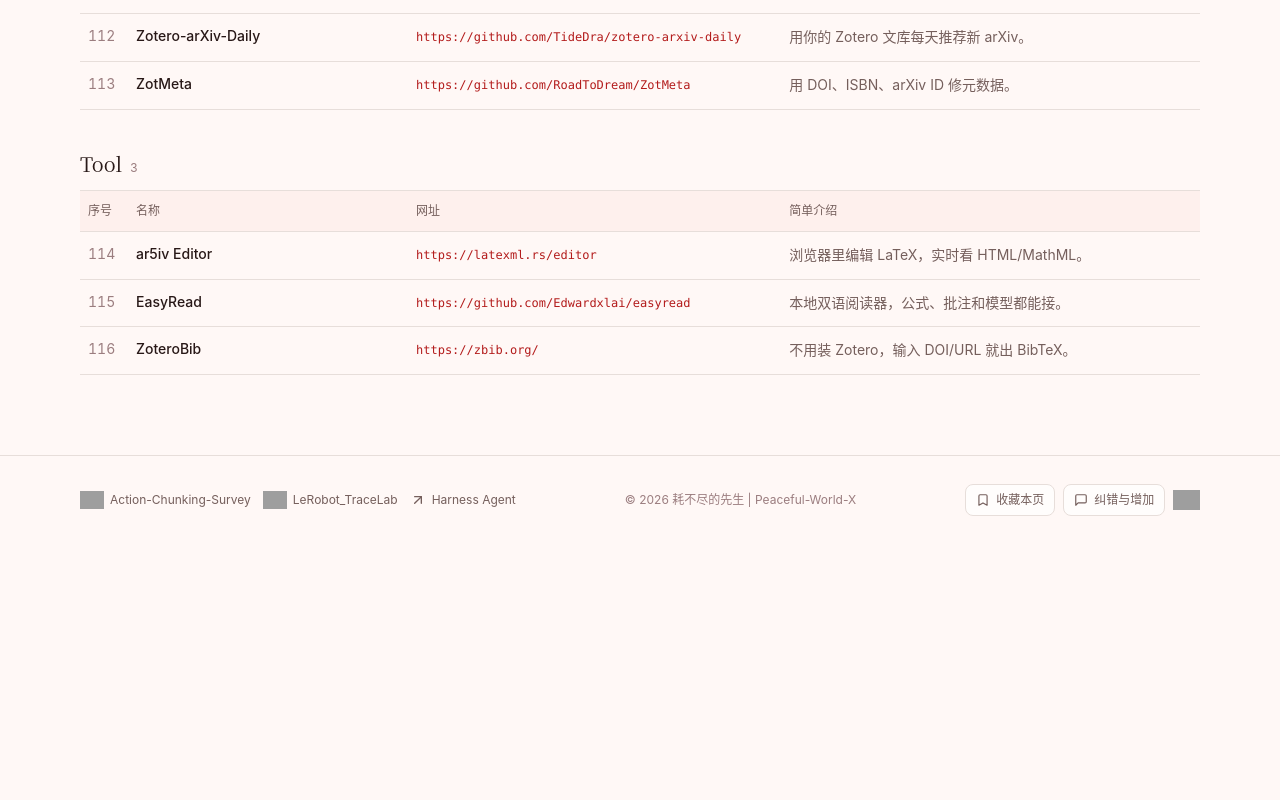
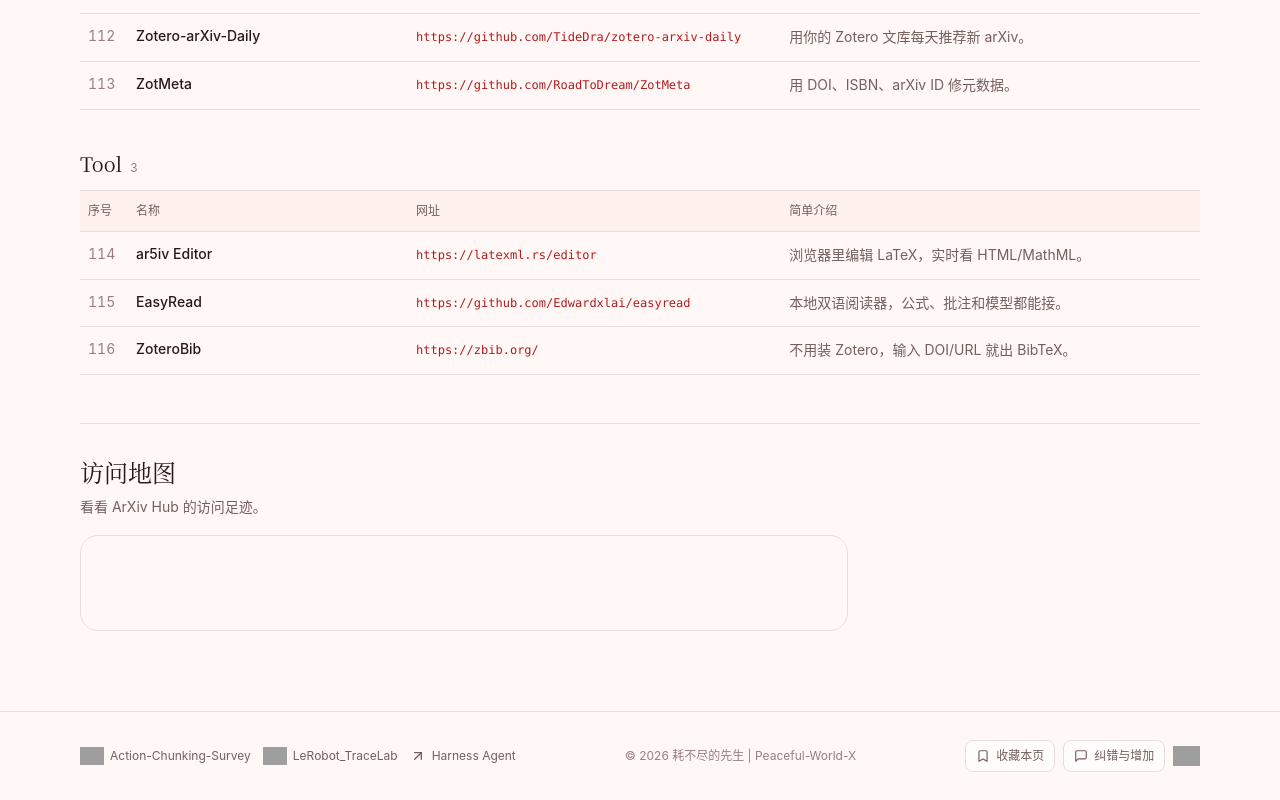
Before and after one commit to Peaceful-World-X/ArXivHub, a React (Vite) app in the folder web/: page /about in a window 1280 px wide. Shown: the part 7131-7931 px from the top of the page. Before the commit the page ends 7675 px from the top, so only its background shows below. Built offline with nearby package versions, Linux system fonts and the light colour scheme; grey boxes are pictures that could not be loaded.

Commit message:
[add] mapmyvisitors

```diff
--- a/web/src/routes/about.tsx
+++ b/web/src/routes/about.tsx
@@ -1,5 +1,6 @@
 import { createFileRoute } from "@tanstack/react-router";
 import { ArrowUpRight, Star } from "lucide-react";
+import { useEffect, useRef } from "react";
 import { Shell } from "@/components/shell";
 import { copy as i18n } from "@/lib/i18n";
 import { useHub } from "@/lib/store";
@@ -19,6 +20,20 @@
 function About() {
   const lang = useHub((s) => s.lang);
   const t = i18n[lang];
+  const mapRef = useRef<HTMLDivElement>(null);
+
+  useEffect(() => {
+    const container = mapRef.current;
+    if (!container || container.querySelector("#mapmyvisitors")) return;
+    const script = document.createElement("script");
+    script.id = "mapmyvisitors";
+    script.type = "text/javascript";
+    // 地图背景、陆地、文字和访问点使用与页面一致的暖色系。
+    script.src = "https://mapmyvisitors.com/map.js?d=MaMamu8PtDHuTFu97IS3PgGn8wtZ7iIpHvv4NF9MTN8&co=fff8f6&cl=d8c5bd&ct=755f5c&cmo=b31b1b&cmn=d97757&w=a";
+    container.appendChild(script);
+    return () => container.replaceChildren();
+  }, []);
+
   return (
     <Shell>
       <section className="max-w-3xl" data-testid="about-intro">
@@ -75,6 +90,12 @@
           ))}
         </div>
       </section>
+
+      <section className="mt-12 border-t border-border pt-8" aria-labelledby="visitor-map-heading" data-testid="visitor-map">
+        <h2 id="visitor-map-heading" className="font-display text-2xl">{lang === "zh" ? "访问地图" : "Visitor map"}</h2>
+        <p className="mt-2 text-sm leading-relaxed text-muted">{lang === "zh" ? "看看 ArXiv Hub 的访问足迹。" : "See where ArXiv Hub visitors come from."}</p>
+        <div ref={mapRef} className="mt-4 min-h-24 w-full max-w-3xl overflow-hidden rounded-lg border border-border bg-bg p-3 sm:p-5 [&_img]:h-auto [&_img]:max-w-full" />
+      </section>
     </Shell>
   );
 }
```
